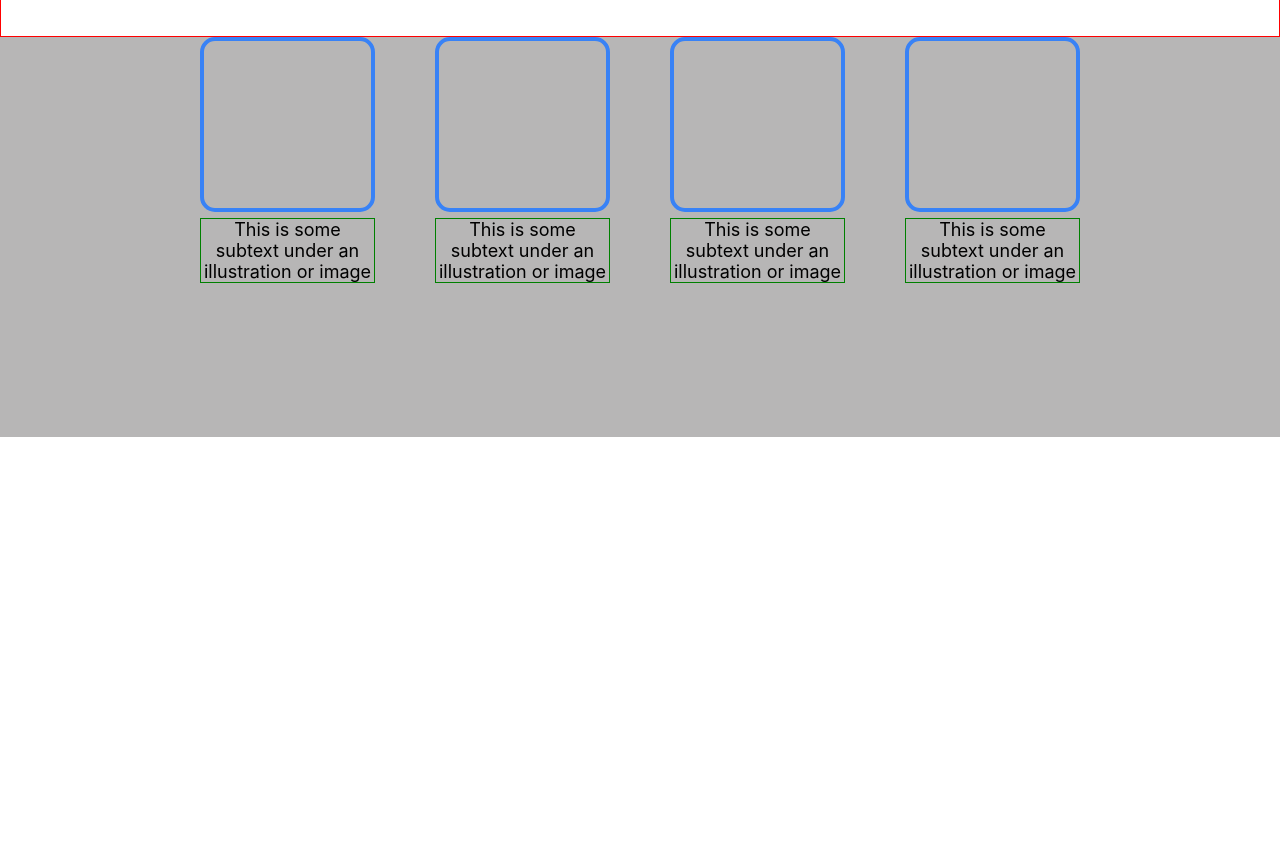
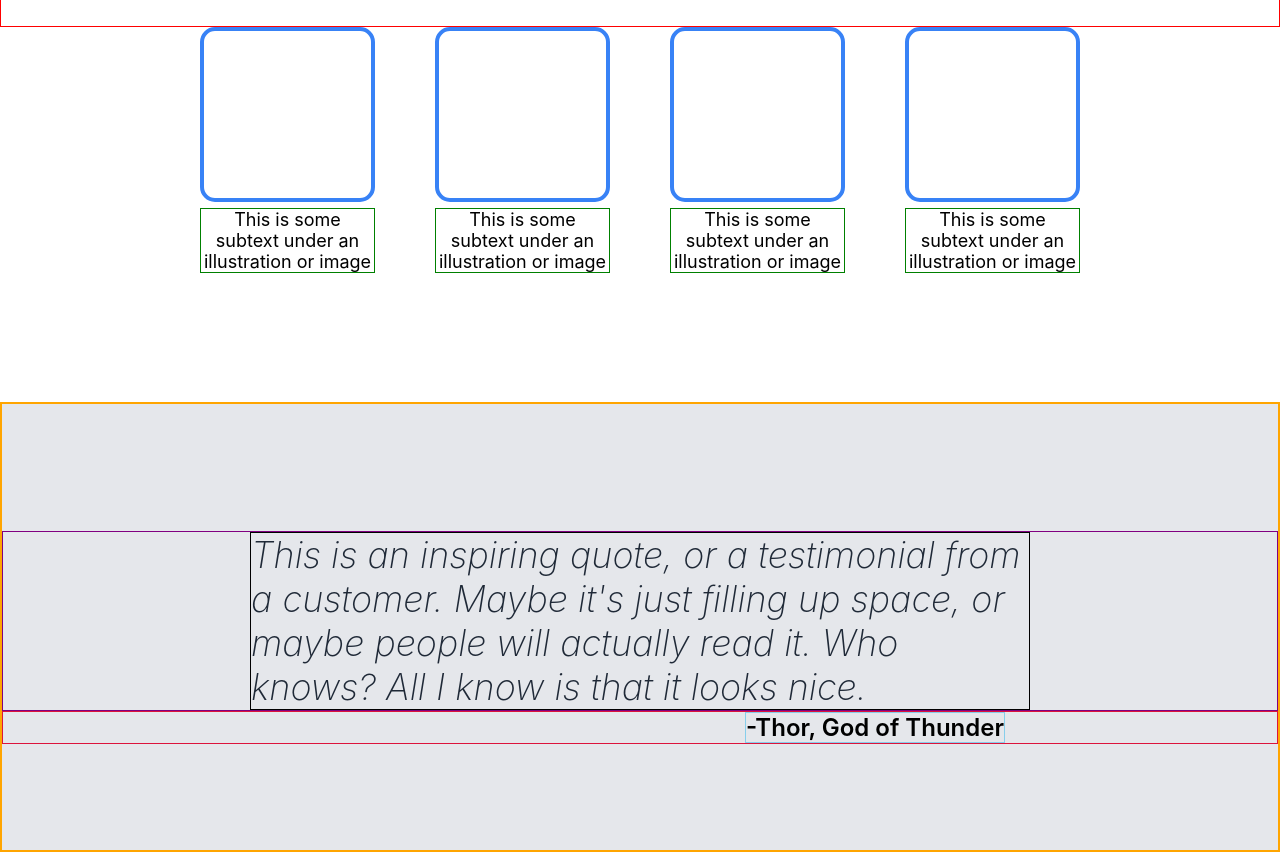
Before and after one commit to VHadyak/Landing-Page, a plain HTML site: page index.html in a window 1280 px wide. Shown: the part 663-1515 px from the top of the page. Before the commit the page ends 1100 px from the top, so only its background shows below. Drawn offline with Linux system fonts and the light colour scheme.

Commit message:
Add a quote section

```diff
--- a/index.html
+++ b/index.html
@@ -50,5 +50,14 @@
         <div class="text-four">This is some subtext under an illustration or image</div>
       </div>
     </div>
+
+    <div class="quote-author-container">
+      <div class="quote-container">
+        <div id="quote"><em>This is an inspiring quote, or a testimonial from a customer. Maybe it's just filling up space, or maybe people will actually read it. Who knows? All I know is that it looks nice.</em></div>
+      </div>
+      <div class="author-container">
+        <div id="author">-Thor, God of Thunder</div>
+      </div>
+    </div>
   </body>
 </html>
--- a/styles.css
+++ b/styles.css
@@ -66,7 +66,7 @@ body {
 .hero-main-text {
   font-size: 48px;
   color: #F9FAF8;
-  font-weight: bold;
+  font-weight: bolder;
   margin-bottom: -10px;
 }
 
@@ -97,7 +97,7 @@ body {
   display: flex;
   align-items: center;
   justify-content: center;
-  margin: 5px;
+  margin: 5px;  /* To stay in full display when minimizing the size of the page*/
 }
 
 /********************** CONTENT **********************/
@@ -105,7 +105,7 @@ body {
 .information-container {
   background-color: white;
   border: 1px solid red;
-  height: 150px;
+  height: 140px;
   display: flex;
   justify-content: center;
   align-items: center;
@@ -114,12 +114,11 @@ body {
 #information-header {
   font-size: 36px;
   color: #1F2937;
-  font-weight: bold;
+  font-weight: bolder;
 }
 
 .content-container {
-  background-color: rgb(183, 182, 182);
-  min-height: 400px;    /*Increases the height of the container while resizing the page due to wrapping of items*/
+  min-height: 375px;    /*Increases the height of the container while resizing the page due to wrapping of items*/
   display: flex;
   justify-content: center;
   align-items: flex-start;
@@ -144,3 +143,44 @@ body {
   border: 1px solid green;
   margin-top: 6px;
 }
+
+/**************************** INSPIRING QUOTE SECTION ******************/
+
+.quote-author-container {
+  border: 2px solid orange;
+  background-color: #E5E7EB;
+  min-height: 450px;
+  display: flex;
+  flex-direction: column;
+  justify-content: center;
+}
+
+.quote-container {
+  border: 1px solid purple;
+  display: flex;
+  align-items: center;
+  justify-content: center;
+  margin-top: 20px;
+}
+
+#quote {
+  border: 1px solid black;
+  width: 780px;
+  font-size: 36px;
+  font-weight: 250;
+  color: #1F2937;
+}
+
+.author-container {
+  border: 1px solid crimson;
+  display: flex;
+  align-items: center;
+  justify-content: center;
+}
+
+#author {
+  font-size: 24px;
+  font-weight: 600;
+  border: 1px solid skyblue;
+  margin-left: 470px;
+}
```
